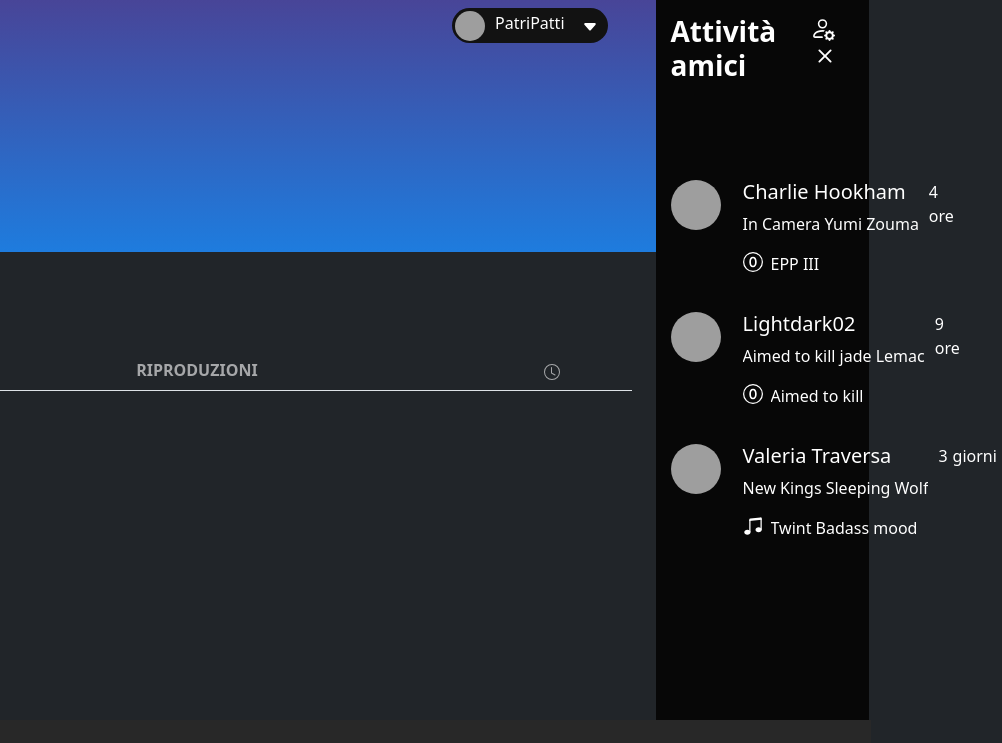
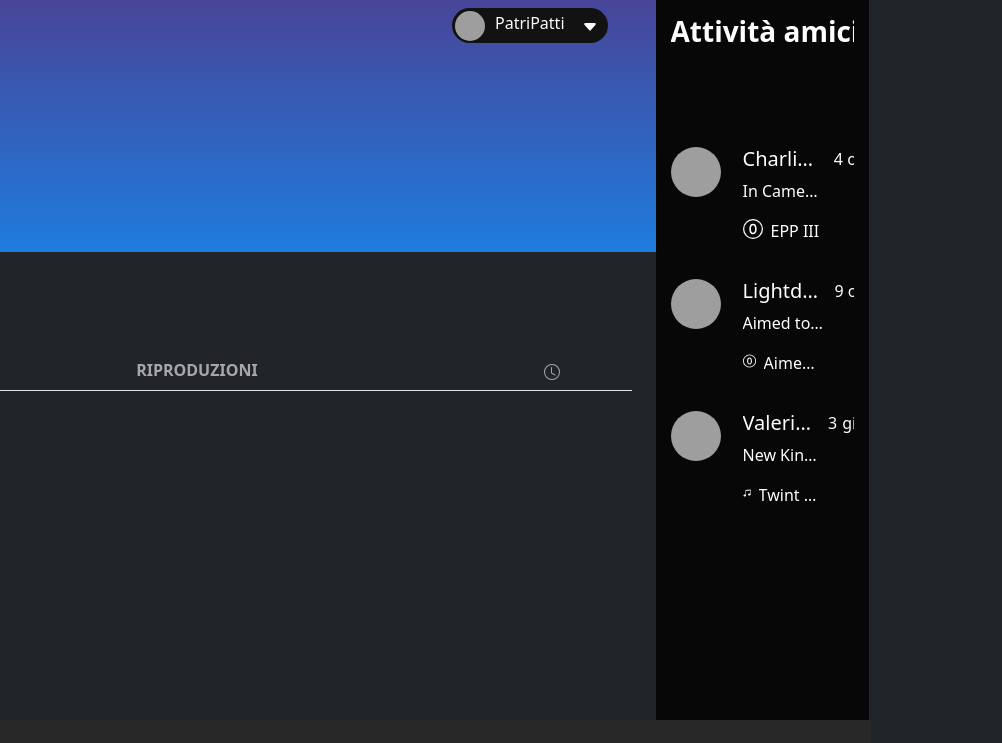
Before and after one commit to Roby1kenoby/BW3, a plain HTML site: page Album/dettagliAlbum.html in a window 1280 px wide. Shown: the top 743 px of the page, 409-1411 px from the left, 1002 px wide, since content can reach past the window. Drawn offline with nearby package versions, Linux system fonts and the light colour scheme; no server answers; grey boxes are pictures that could not be loaded.

Commit message:
correzioni sidebar

```diff
--- a/Album/albumStyle.css
+++ b/Album/albumStyle.css
@@ -112,3 +112,9 @@ body{
         border-bottom: 1px solid #dee2e6;
     }
 }
+
+@media(max-width: 576px){
+    #fotoAlbum{
+        text-align: center !important;
+    }
+}
--- a/Album/dettagliAlbum.html
+++ b/Album/dettagliAlbum.html
@@ -222,7 +222,7 @@
                       <img src="https://picsum.photos/200/300" alt="opsss">
                   </div>
                   <div class="sidebarParagrafo">
-                      <h5>Charlie Hookham</h5>
+                      <h5 class="titoloSide">Charlie Hookham</h5>
                       <p>In Camera Yumi Zouma</p>
                       <div class="sidebarParagrafoFooter">
                           <svg xmlns="http://www.w3.org/2000/svg" width="20" height="20" fill="currentColor" class="bi bi-0-circle" viewBox="0 0 16 16">
@@ -241,7 +241,7 @@
                       <img src="https://picsum.photos/200/300?grayscale" alt="opsss">
                   </div>
                   <div class="sidebarParagrafo">
-                      <h5>Lightdark02</h5>
+                      <h5 class="titoloSide">Lightdark02</h5>
                       <p>Aimed to kill jade Lemac</p>
                       <div class="sidebarParagrafoFooter">
                           <svg xmlns="http://www.w3.org/2000/svg" width="20" height="20" fill="currentColor" class="bi bi-0-circle" viewBox="0 0 16 16">
@@ -260,7 +260,7 @@
                       <img src="https://picsum.photos/seed/picsum/200/300" alt="opsss">
                   </div>
                   <div class="sidebarParagrafo">
-                      <h5>Valeria Traversa</h5>
+                      <h5 class="titoloSide">Valeria Traversa</h5>
                       <p>New Kings Sleeping Wolf</p>
                       <div class="sidebarParagrafoFooter">
                           <svg xmlns="http://www.w3.org/2000/svg" width="20" height="20" fill="currentColor" class="bi bi-music-note-beamed" viewBox="0 0 16 16">
--- a/homepage/sideStyle.css
+++ b/homepage/sideStyle.css
@@ -9,6 +9,7 @@ body {
     background-color: #070707;
     padding: 15px;
     min-height: 100vh;
+    width: 16,5%;
   }
 
   .nav-link {
--- a/homepage/styledestra.css
+++ b/homepage/styledestra.css
@@ -15,16 +15,31 @@
   .sidebarTop{
     display: flex;
     justify-content: space-between;
+    /* width:200px; */
+    white-space: nowrap;
+    overflow: hidden;
+    /* border:1px solid; */
+    text-overflow: ellipsis;
   }
   .sidebarMain{
     margin-top: 70px;
     display: flex;
     flex-direction: column;
+    /* width:200px; */
+    white-space: nowrap;
+    overflow: hidden;
+    /* border:1px solid; */
+    text-overflow: ellipsis;
     }
     .sidebarMain1{
         display: flex;
         justify-content: space-between;
         margin-top: 20px;
+        /* width:200px; */
+        white-space: nowrap;
+        overflow: hidden;
+        /* border:1px solid; */
+        text-overflow: ellipsis;
     }
 
 
@@ -37,6 +52,11 @@
   .sidebarParagrafo{
     display: flex;
     flex-direction: column;
+    /* width:200px; */
+    white-space: nowrap;
+    overflow: hidden;
+    /* border:1px solid; */
+    text-overflow: ellipsis;
 
   }
   .sidebarParagrafo p{
@@ -50,10 +70,20 @@
 
 }
 
+.titoloSide{
+  white-space: nowrap;
+    overflow: hidden;
+    text-overflow: ellipsis;
+}
+
 .time{
     margin-left: 10px;
     display:flex;
     justify-content: space-between;
+    /* white-space: nowrap; */
+    overflow: hidden;
+    text-overflow: ellipsis;
+
 }
 .time p{
     margin-right: 5px;
```
